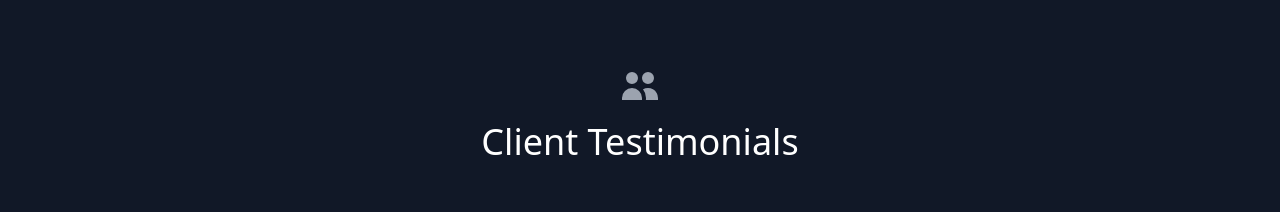
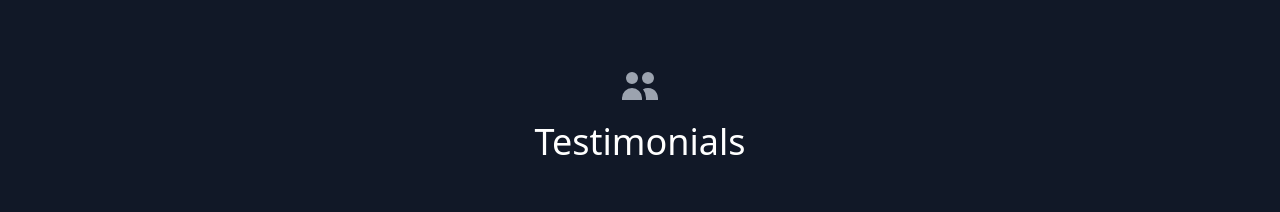
Before and after one commit to marinademas/my-portfolio, a React (Create React App) app: page / in a window 1280 px wide. Shown: the part 2460-2672 px from the top of the page. Built offline with nearby package versions, Linux system fonts and the light colour scheme; some icons are missing.

Commit message:
Update Testimonials.js

```diff
--- a/src/components/Testimonials.js
+++ b/src/components/Testimonials.js
@@ -8,7 +8,7 @@ export default function Testimonials() {
             <div className="testimonials-container">
                 <UsersIcon className="testimonials-icon" />
                 <h1 className="testimonials-h1">
-                    Client Testimonials
+                    Testimonials
                 </h1>
                 <div className="testimonials-boxes">
                     {testimonials.map((testimonials) => (
```
